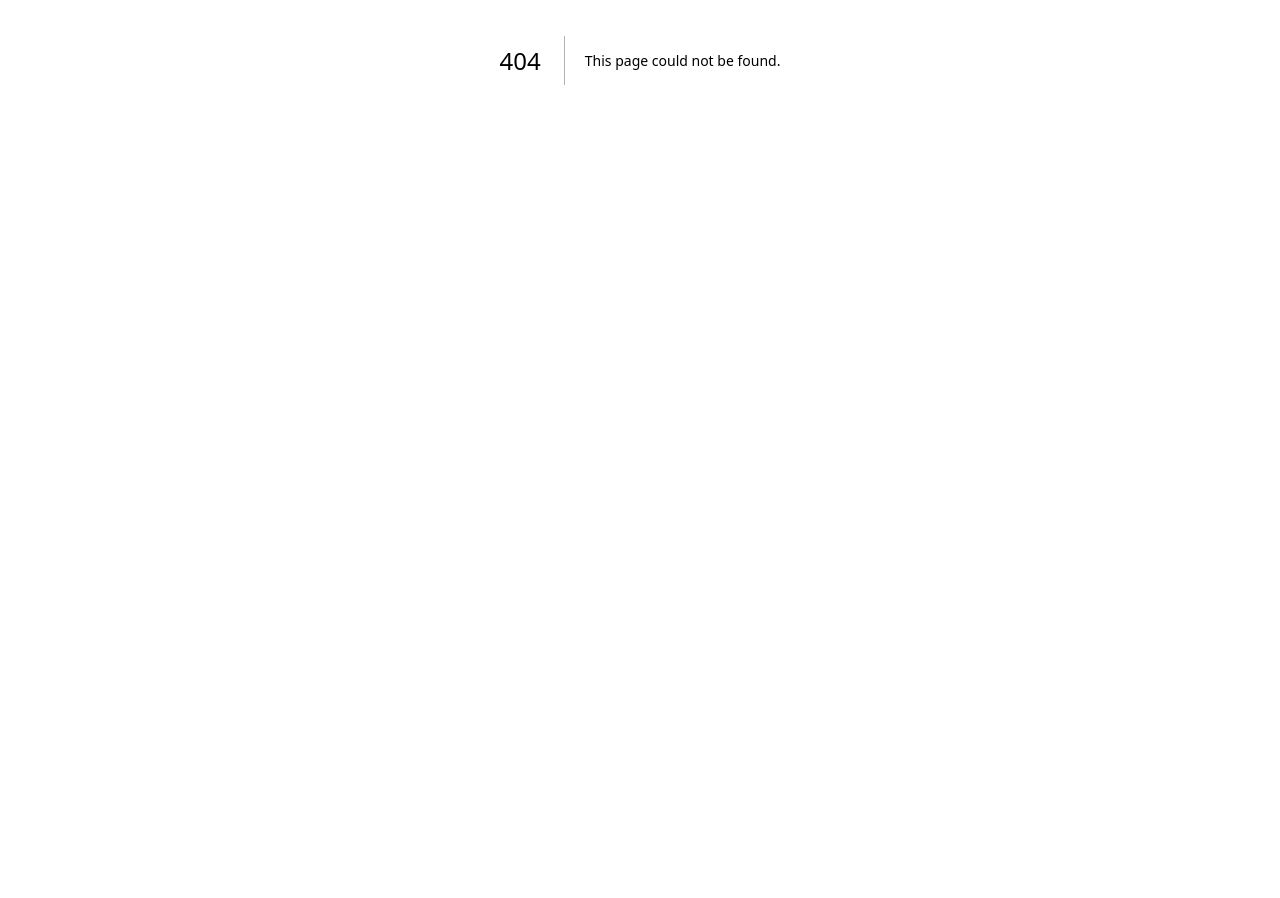
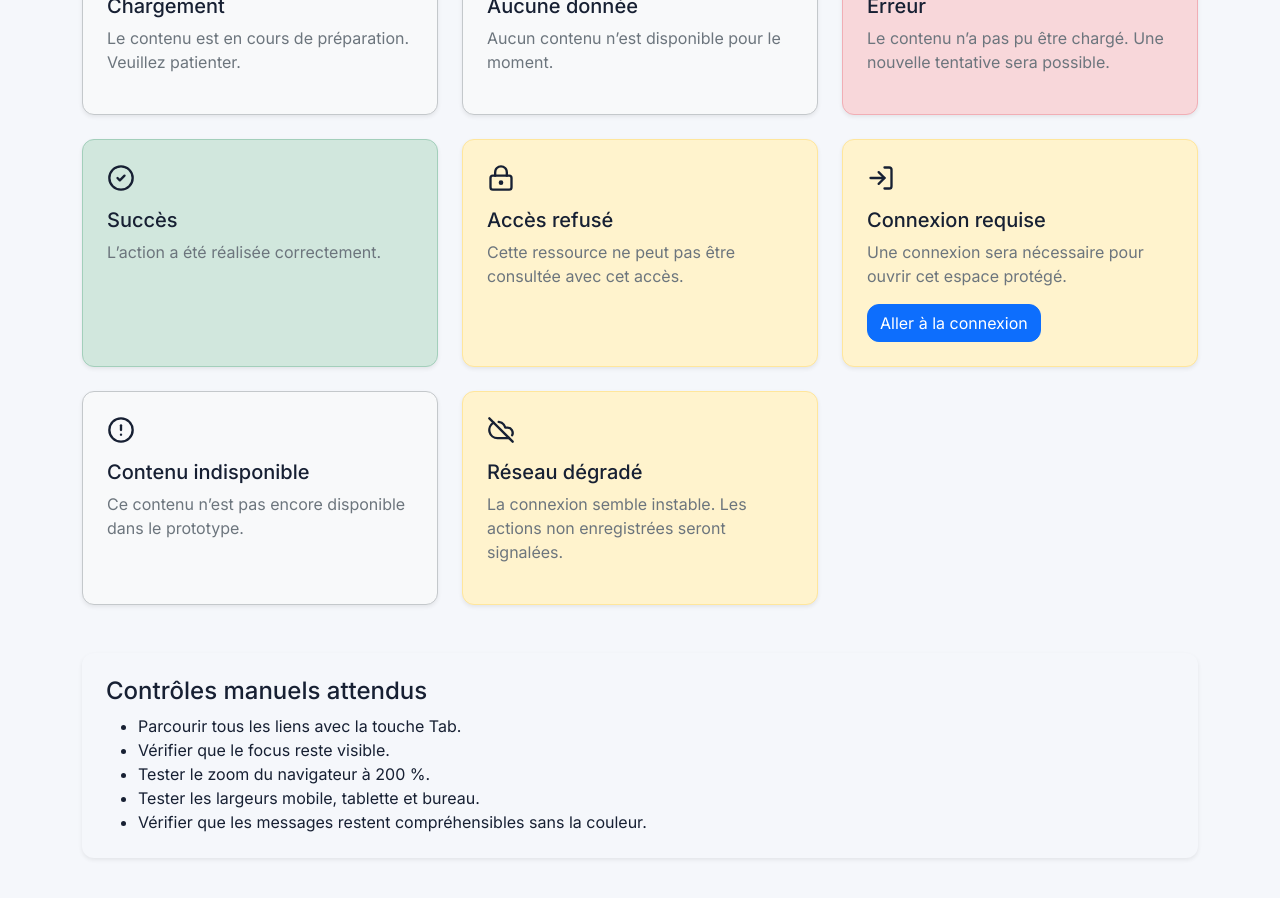
Before and after one commit to niangmamath/education, a Next.js app in the folder apps/web/: page /accessibilite in a window 1280 px wide. Before the commit this address had no page. Shown: the part 340-1238 px from the top of the page. Before the commit the page ends 800 px from the top, so only its background shows below. Built offline with nearby package versions, Linux system fonts and the light colour scheme.

Commit message:
feat(web): add accessible interface states

```diff
--- /dev/null
+++ b/apps/web/app/accessibilite/page.tsx
@@ -0,0 +1,58 @@
+import Link from 'next/link';
+import { InterfaceState } from '../../components/ui/interface-state';
+import { PrototypeNotice } from '../../components/ui/prototype-notice';
+
+export const metadata = {
+  title: 'États et accessibilité',
+  description: 'Démonstration interne des états d’interface accessibles de StudentConnect',
+};
+
+const states = [
+  { kind: 'loading' as const, title: 'Chargement', description: 'Le contenu est en cours de préparation. Veuillez patienter.' },
+  { kind: 'empty' as const, title: 'Aucune donnée', description: 'Aucun contenu n’est disponible pour le moment.' },
+  { kind: 'error' as const, title: 'Erreur', description: 'Le contenu n’a pas pu être chargé. Une nouvelle tentative sera possible.' },
+  { kind: 'success' as const, title: 'Succès', description: 'L’action a été réalisée correctement.' },
+  { kind: 'forbidden' as const, title: 'Accès refusé', description: 'Cette ressource ne peut pas être consultée avec cet accès.' },
+  { kind: 'authentication' as const, title: 'Connexion requise', description: 'Une connexion sera nécessaire pour ouvrir cet espace protégé.' },
+  { kind: 'unavailable' as const, title: 'Contenu indisponible', description: 'Ce contenu n’est pas encore disponible dans le prototype.' },
+  { kind: 'offline' as const, title: 'Réseau dégradé', description: 'La connexion semble instable. Les actions non enregistrées seront signalées.' },
+];
+
+export default function AccessibilityStatesPage() {
+  return (
+    <main className="container py-5" id="contenu-principal">
+      <PrototypeNotice />
+      <header className="mb-4">
+        <p className="text-uppercase text-primary fw-semibold small mb-1">Démonstration interne</p>
+        <h1 className="display-6 fw-bold">États d’interface et accessibilité</h1>
+        <p className="lead text-secondary mb-0">
+          Chaque état associe une icône, un titre et un message. La couleur n’est jamais le seul indicateur.
+        </p>
+      </header>
+
+      <div className="row g-4">
+        {states.map((state) => (
+          <div className="col-12 col-md-6 col-xl-4" key={state.kind}>
+            <InterfaceState
+              {...state}
+              action={state.kind === 'authentication' ? <Link href="/connexion" className="btn btn-primary">Aller à la connexion</Link> : undefined}
+            />
+          </div>
+        ))}
+      </div>
+
+      <section className="card border-0 shadow-sm mt-5" aria-labelledby="keyboard-title">
+        <div className="card-body p-4">
+          <h2 id="keyboard-title" className="h4">Contrôles manuels attendus</h2>
+          <ul className="mb-0">
+            <li>Parcourir tous les liens avec la touche Tab.</li>
+            <li>Vérifier que le focus reste visible.</li>
+            <li>Tester le zoom du navigateur à 200 %.</li>
+            <li>Tester les largeurs mobile, tablette et bureau.</li>
+            <li>Vérifier que les messages restent compréhensibles sans la couleur.</li>
+          </ul>
+        </div>
+      </section>
+    </main>
+  );
+}
--- a/apps/web/app/globals.css
+++ b/apps/web/app/globals.css
@@ -57,7 +57,7 @@ body { min-width: 320px; }
 }
 
 .sc-parent-nav { overflow-x: auto; }
-.sc-parent-nav .nav-link { color: var(--sc-text); white-space: nowrap; }
+.sc-parent-nav .nav-link { color: var(--sc-text); white-space: nowrap; min-height: 44px; }
 .sc-parent-nav .nav-link:hover { background: #e8eefc; color: var(--sc-primary-dark); }
 .sc-parent-nav .nav-link.active { background: var(--sc-primary); color: #fff; }
 @media (min-width: 992px) { .sc-parent-nav { position: sticky; top: 1rem; overflow: visible; } }
--- /dev/null
+++ b/apps/web/components/ui/interface-state.tsx
@@ -0,0 +1,50 @@
+import type { ReactNode } from 'react';
+import { AlertCircle, CheckCircle2, Clock3, CloudOff, FileQuestion, LockKeyhole, LogIn } from 'lucide-react';
+
+type InterfaceStateKind =
+  | 'loading'
+  | 'empty'
+  | 'error'
+  | 'success'
+  | 'forbidden'
+  | 'authentication'
+  | 'unavailable'
+  | 'offline';
+
+type InterfaceStateProps = {
+  kind: InterfaceStateKind;
+  title: string;
+  description: string;
+  action?: ReactNode;
+};
+
+const presentation: Record<InterfaceStateKind, { icon: typeof Clock3; className: string; live: 'polite' | 'assertive' }> = {
+  loading: { icon: Clock3, className: 'border-secondary-subtle bg-body-tertiary', live: 'polite' },
+  empty: { icon: FileQuestion, className: 'border-secondary-subtle bg-body-tertiary', live: 'polite' },
+  error: { icon: AlertCircle, className: 'border-danger-subtle bg-danger-subtle', live: 'assertive' },
+  success: { icon: CheckCircle2, className: 'border-success-subtle bg-success-subtle', live: 'polite' },
+  forbidden: { icon: LockKeyhole, className: 'border-warning-subtle bg-warning-subtle', live: 'assertive' },
+  authentication: { icon: LogIn, className: 'border-warning-subtle bg-warning-subtle', live: 'assertive' },
+  unavailable: { icon: AlertCircle, className: 'border-secondary-subtle bg-body-tertiary', live: 'polite' },
+  offline: { icon: CloudOff, className: 'border-warning-subtle bg-warning-subtle', live: 'assertive' },
+};
+
+export function InterfaceState({ kind, title, description, action }: InterfaceStateProps) {
+  const state = presentation[kind];
+  const Icon = state.icon;
+
+  return (
+    <section
+      className={`card h-100 border shadow-sm ${state.className}`}
+      aria-live={state.live}
+      aria-busy={kind === 'loading'}
+    >
+      <div className="card-body p-4">
+        <Icon size={28} className="mb-3" aria-hidden="true" />
+        <h2 className="h5">{title}</h2>
+        <p className="text-secondary mb-3">{description}</p>
+        {action}
+      </div>
+    </section>
+  );
+}
```
Also changed, not shown: apps/web/app/not-found.tsx (added, +15 -0 lines), 1 other file (tests, documents, lock files or other folders).
